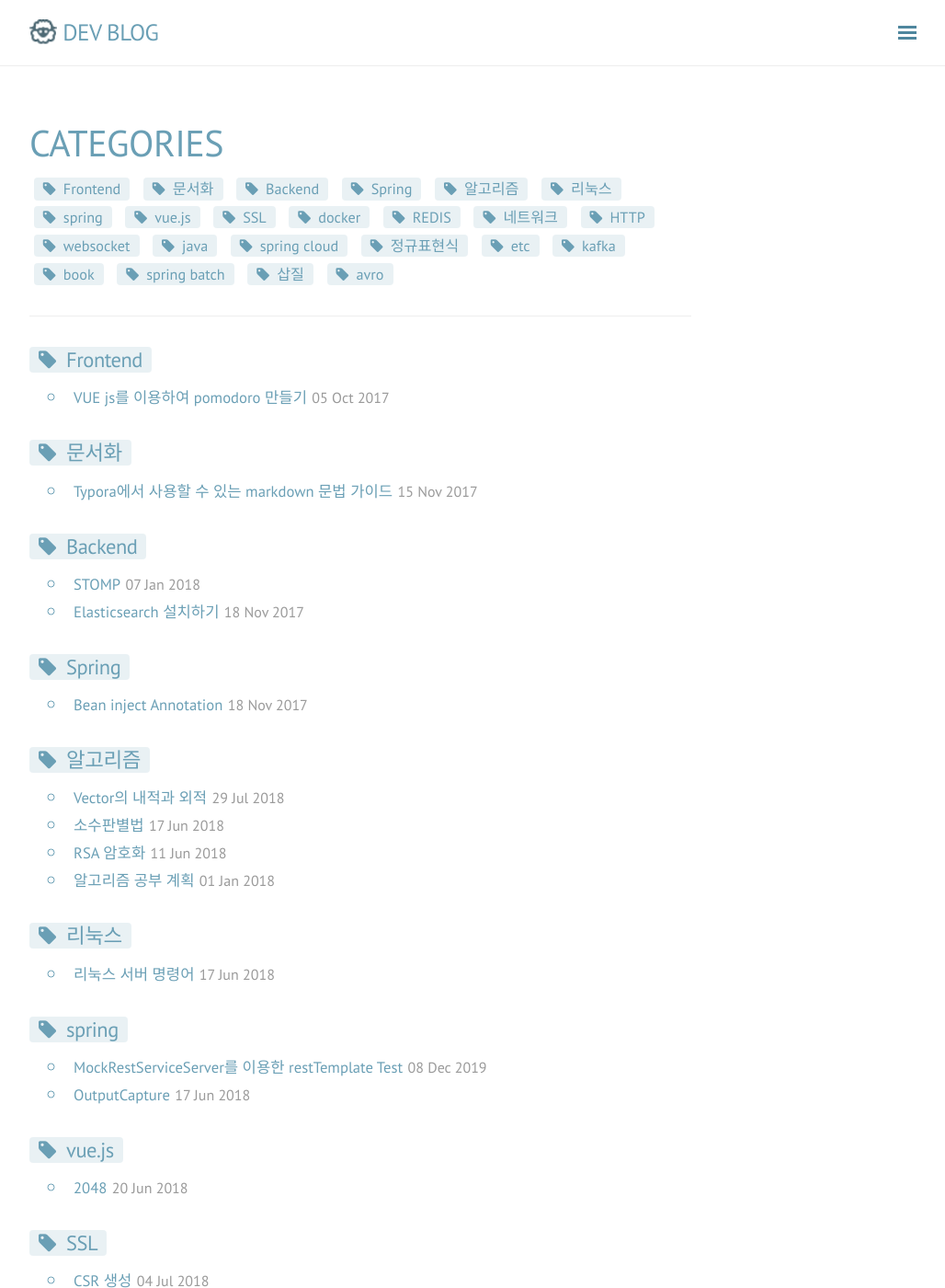
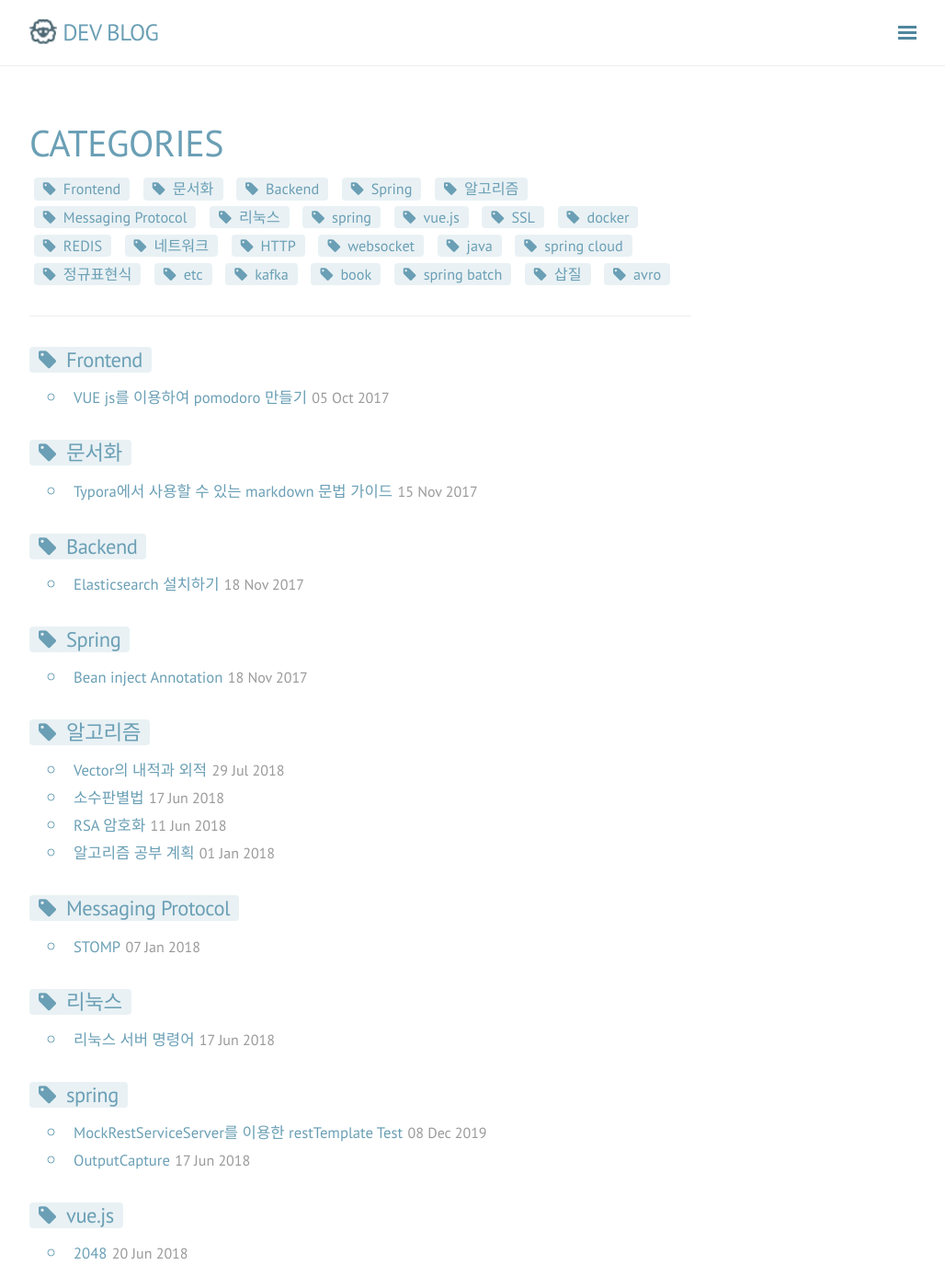
Before and after one commit to rmcodestar/rmcodestar.github.io, a Jekyll site: the page built from blog/categories.html, in a window 1280 px wide and 1400 px high. Shown: the whole window at 92% size, without its empty margins (248-1276 px from the left). Built offline with Jekyll 4.4.1, drawn with Linux system fonts in a browser that asks for light colours; nearby versions of some CDN libraries; comment, search, counter and statistics services are not loaded.

Commit message:
Update 2018-01-07-STOMP.md

```diff
--- a/_posts/2018-01-07-STOMP.md
+++ b/_posts/2018-01-07-STOMP.md
@@ -1,7 +1,7 @@
 ---
 layout: post
 title: STOMP
-category: Backend
+category: Messaging Protocol
 tag: [STOMP, Messaging Protocol]
 ---
 
```
